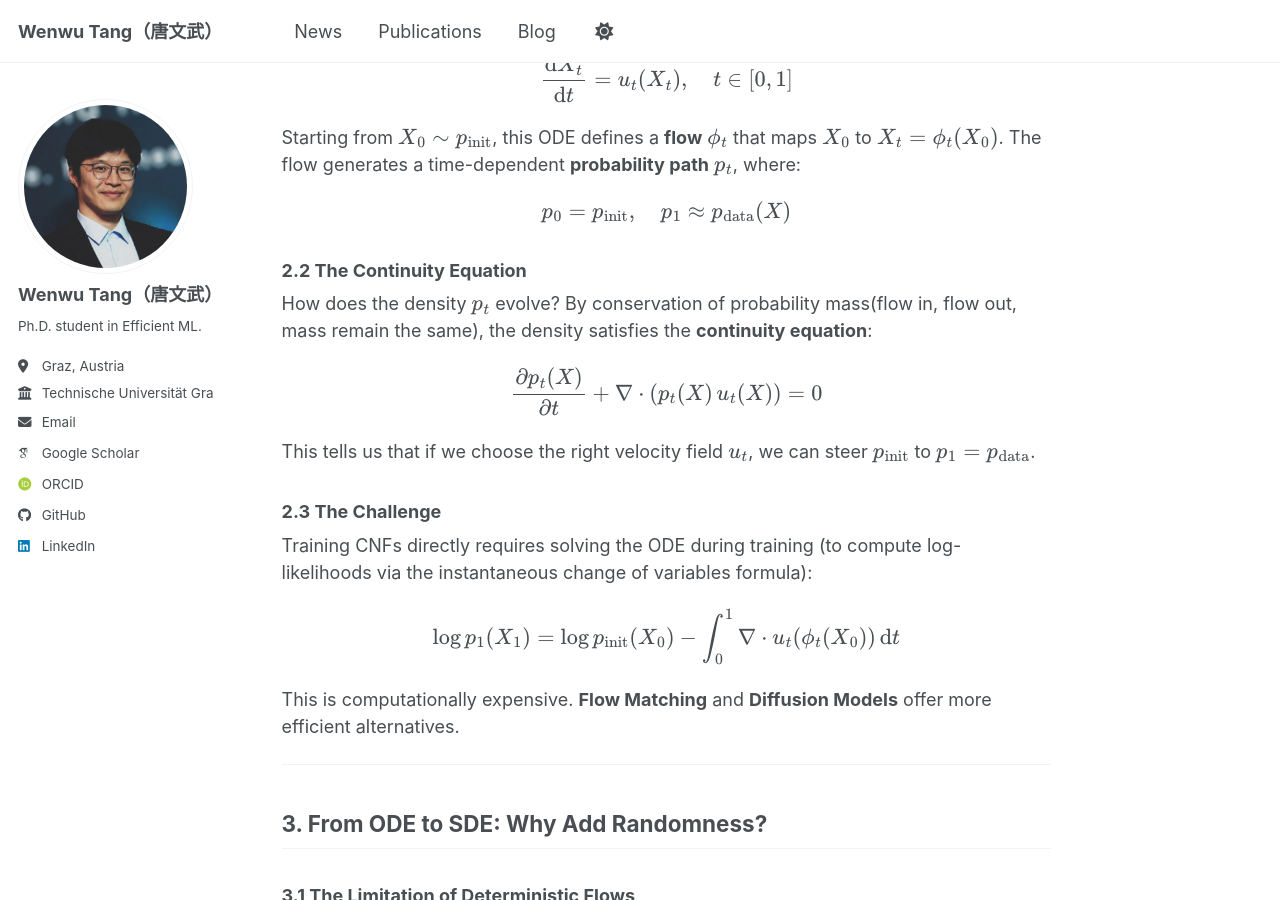
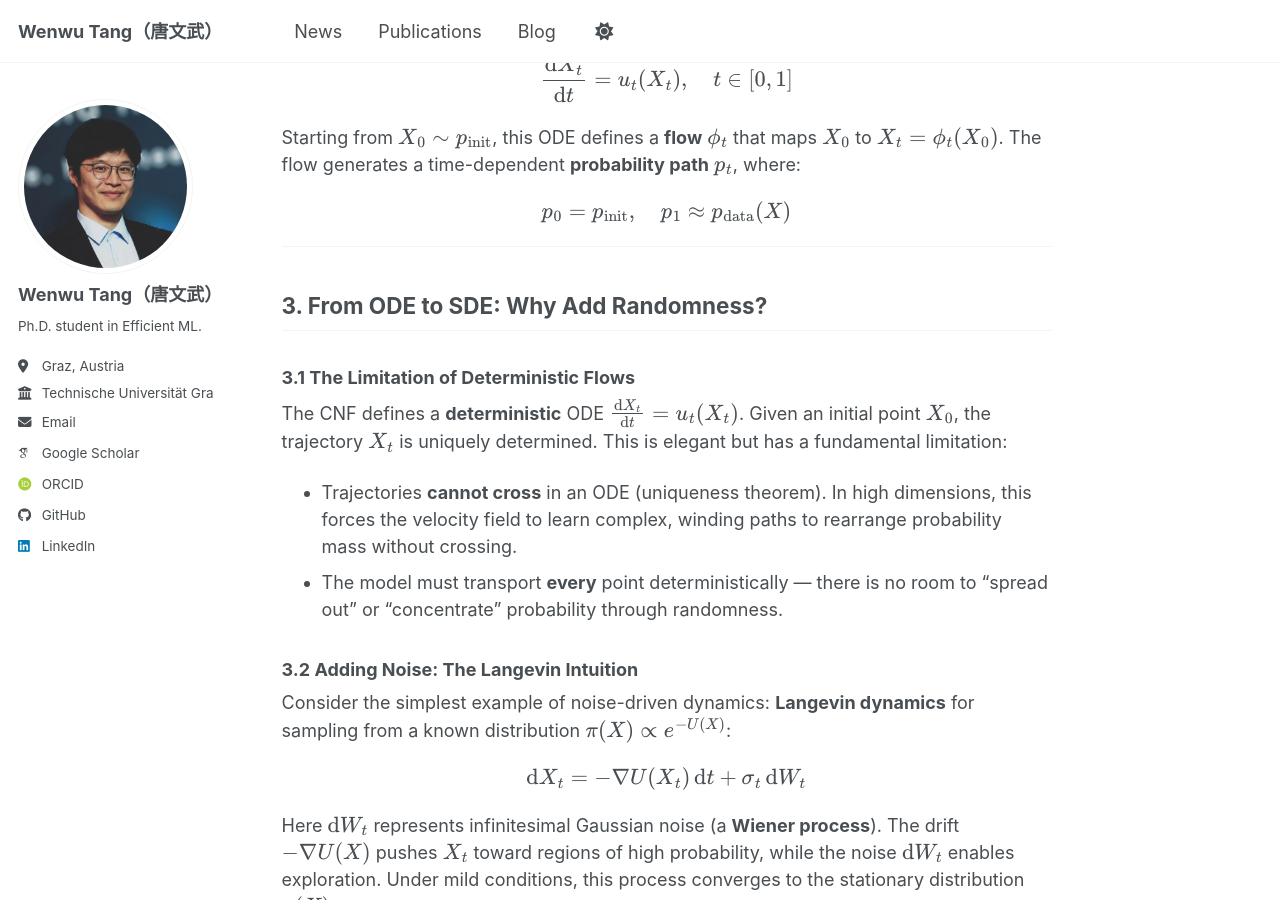
Before and after one commit to TWWinde/TWWinde.github.io, a Jekyll site: the page built from _posts/2025-08-14-blog-post-1.md, in a window 1280 px wide and 900 px high, scrolled down 860 px. Built offline with Jekyll 4.4.1, drawn with Linux system fonts in a browser that asks for light colours; some web fonts are replaced; a script bundle is joined from its source files by our own code; library files that are not in the unit come from our copies.

```diff
--- a/_posts/2025-08-14-blog-post-1.md
+++ b/_posts/2025-08-14-blog-post-1.md
@@ -40,26 +40,6 @@
 $$
 p_0 = p_{\text{init}}, \quad p_1 \approx p_{\text{data}}(X)
 $$
-
-### 2.2 The Continuity Equation
-
-How does the density $$p_t$$ evolve? By conservation of probability mass(flow in, flow out, mass remain the same), the density satisfies the **continuity equation**:
-
-$$
-\frac{\partial p_t(X)}{\partial t} + \nabla \cdot \left( p_t(X) \, u_t(X) \right) = 0
-$$
-
-This tells us that if we choose the right velocity field $$u_t$$, we can steer $$p_{\text{init}}$$ to $$p_1 = p_{\text{data}}$$.
-
-### 2.3 The Challenge
-
-Training CNFs directly requires solving the ODE during training (to compute log-likelihoods via the instantaneous change of variables formula):
-
-$$
-\log p_1(X_1) = \log p_{\text{init}}(X_0) - \int_0^1 \nabla \cdot u_t(\phi_t(X_0)) \, \mathrm{d}t
-$$
-
-This is computationally expensive. **Flow Matching** and **Diffusion Models** offer more efficient alternatives.
 
 ---
 
```
